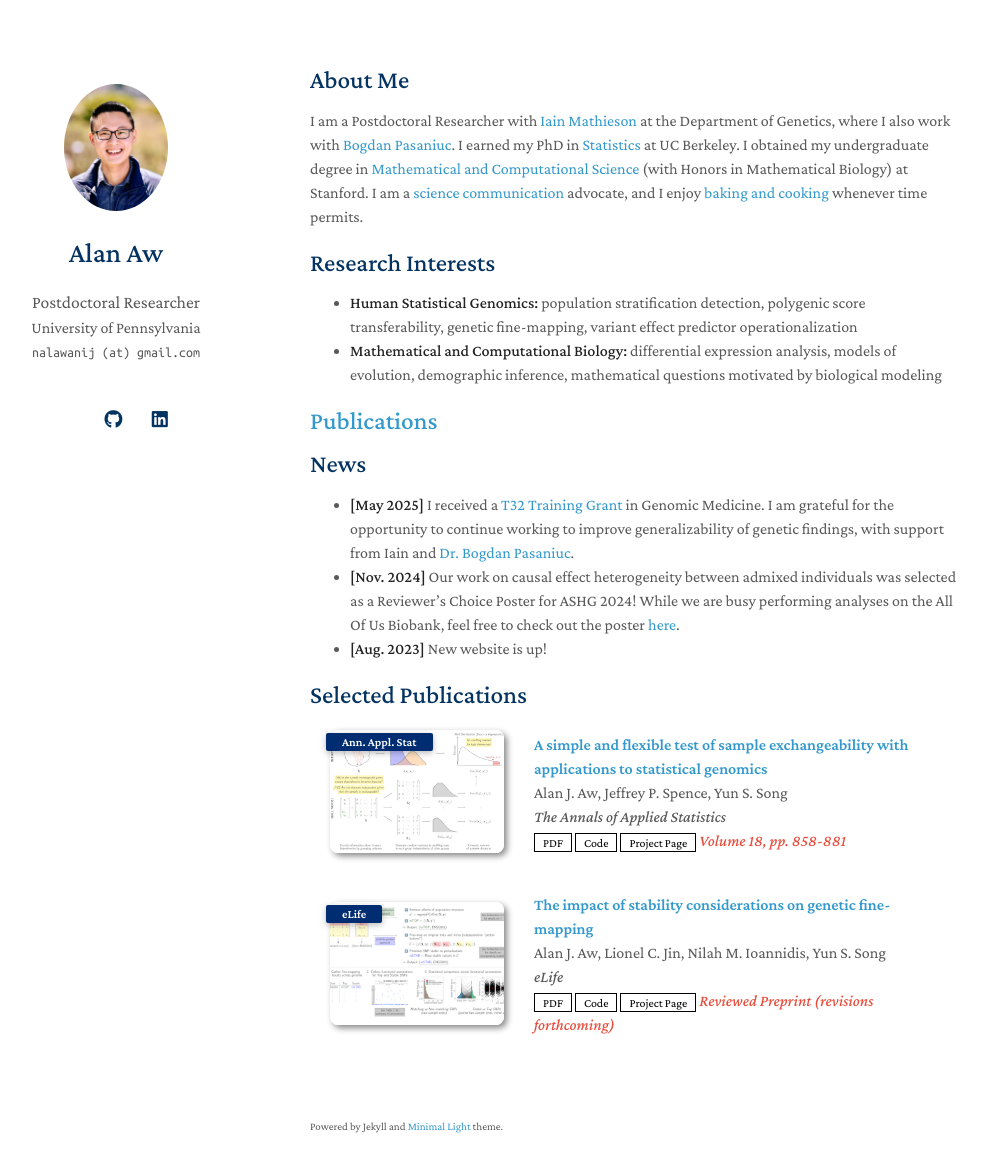
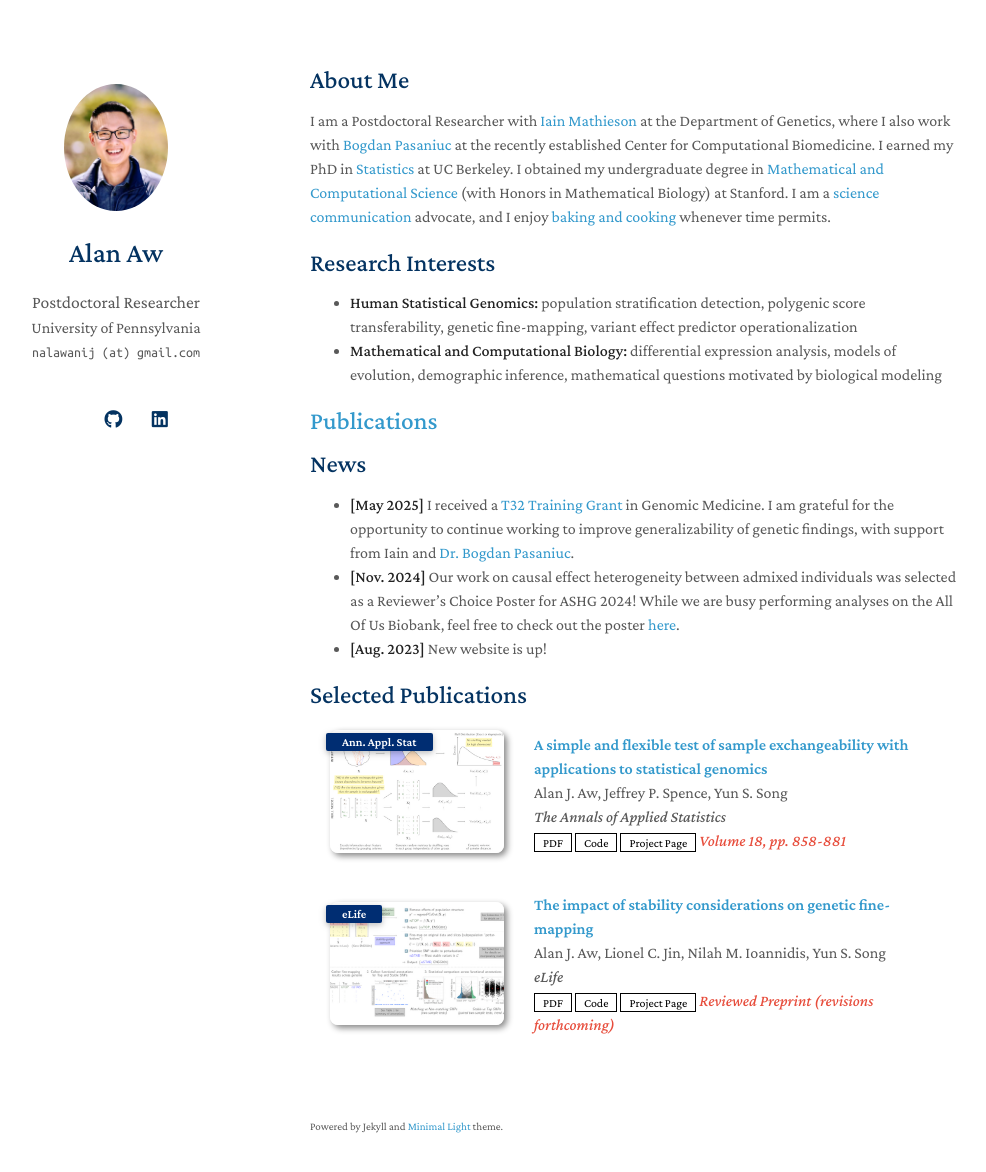
Before and after one commit to alanaw1/alanaw1.github.io, a Jekyll site: the page built from index.md, in a window 1280 px wide and 1207 px high. Shown: the top 1172 px of the window, without its empty margins (160-1146 px from the left). Built offline with Jekyll 4.4.1, drawn with Linux system fonts in a browser that asks for light colours; nearby versions of some CDN libraries; a style sheet for code colours, icons or effects is not loaded; our own code applies the rules of GitHub Pages for plain Markdown files.

Commit message:
fix Bogdan's center link

```diff
--- a/index.md
+++ b/index.md
@@ -4,7 +4,7 @@
 
 ## About Me
 
-I am a Postdoctoral Researcher with [Iain Mathieson](https://www.med.upenn.edu/mathieson-lab/) at the Department of Genetics, where I also work with [Bogdan Pasaniuc](). I earned my PhD in [Statistics](https://statistics.berkeley.edu/) at UC Berkeley. I obtained my undergraduate degree in [Mathematical and Computational Science](https://mcs.stanford.edu/) (with Honors in Mathematical Biology) at Stanford. I am a [science communication](./scicomm.md) advocate, and I enjoy [baking and cooking](./food.md) whenever time permits.
+I am a Postdoctoral Researcher with [Iain Mathieson](https://www.med.upenn.edu/mathieson-lab/) at the Department of Genetics, where I also work with [Bogdan Pasaniuc](https://www.med.upenn.edu/ccb/) at the recently established Center for Computational Biomedicine. I earned my PhD in [Statistics](https://statistics.berkeley.edu/) at UC Berkeley. I obtained my undergraduate degree in [Mathematical and Computational Science](https://mcs.stanford.edu/) (with Honors in Mathematical Biology) at Stanford. I am a [science communication](./scicomm.md) advocate, and I enjoy [baking and cooking](./food.md) whenever time permits.
 
 ## Research Interests
 
```
